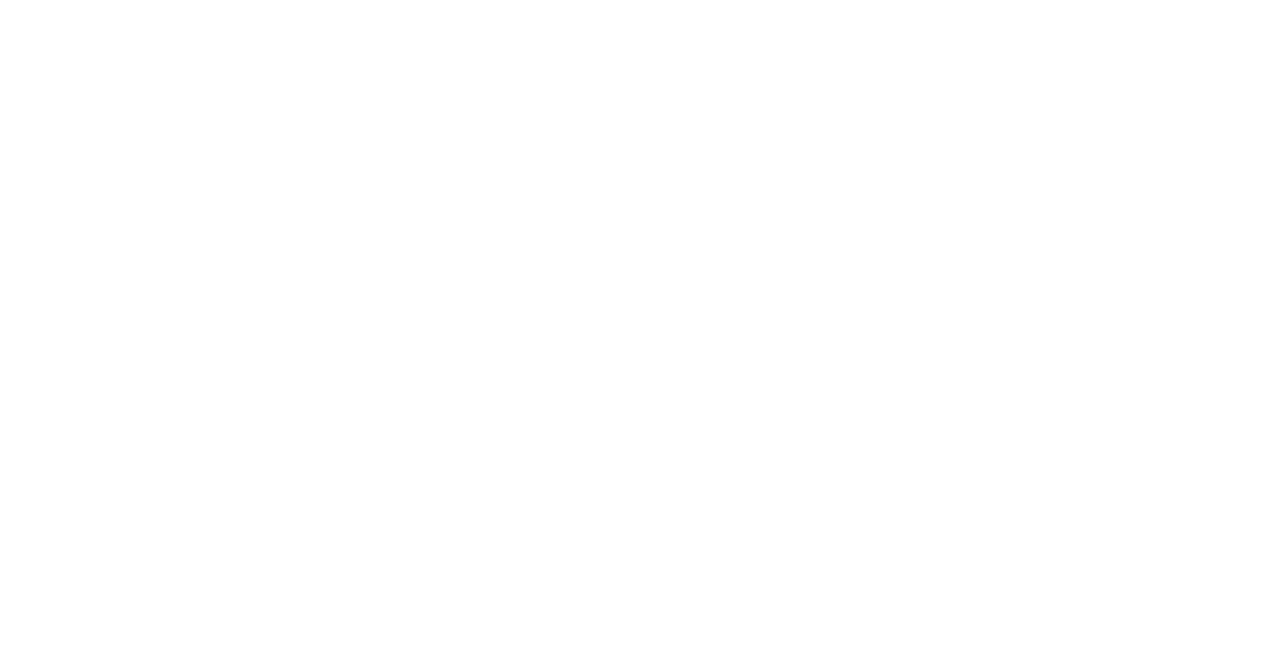
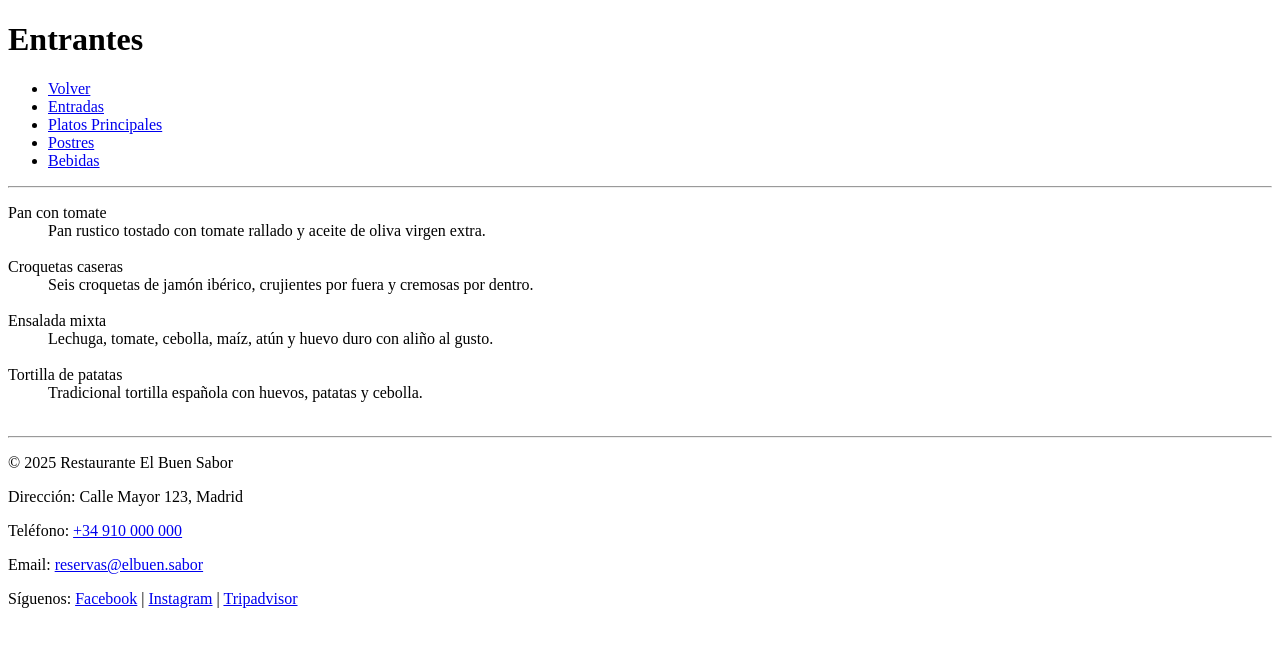
Before and after one commit to erickcl23/Menu_restaurante, a plain HTML site: page Entradas.html in a window 1280 px wide. Drawn offline with Linux system fonts and the light colour scheme.

Commit message:
Terminando estructuras HTML

```diff
--- a/Entradas.html
+++ b/Entradas.html
@@ -6,6 +6,46 @@
     <title>Entradas</title>
 </head>
 <body>
-
+    <header>
+        <h1>Entrantes</h1>
+        <nav>
+            <ul>
+                <li><a href="index.html">Volver</a></li>
+                <li><a href="Entradas.html">Entradas</a></li>
+                <li><a href="Platos_p.html">Platos Principales</a></li>
+                <li><a href="Postres.html">Postres</a></li>
+                <li><a href="Bebidas.html">Bebidas</a></li>
+            </ul>
+        </nav>
+    </header>
+    <hr>
+    <main>
+        <dl>
+            <dt>Pan con tomate</dt>
+            <dd>Pan rustico tostado con tomate rallado y aceite de oliva virgen extra.</dd>
+            <br>
+            <dt>Croquetas caseras</dt>
+            <dd>Seis croquetas de jamón ibérico, crujientes por fuera y cremosas por dentro.</dd>
+            <br>
+            <dt>Ensalada mixta</dt>
+            <dd>Lechuga, tomate, cebolla, maíz, atún y huevo duro con aliño al gusto.</dd>
+            <br>
+            <dt>Tortilla de patatas</dt>
+            <dd>Tradicional tortilla española con huevos, patatas y cebolla.</dd>
+            <br>
+        </dl>
+    </main>
+    <footer>
+        <hr>
+        <p>&copy; 2025 Restaurante El Buen Sabor</p>
+        <p>Dirección: Calle Mayor 123, Madrid</p>
+        <p>Teléfono: <a href="tel:+34910000000">+34 910 000 000</a></p>
+        <p>Email: <a href="mailto:reservas@elbuen.sabor">reservas@elbuen.sabor</a></p>
+        <p>Síguenos:
+          <a href="#">Facebook</a> |
+          <a href="#">Instagram</a> |
+          <a href="#">Tripadvisor</a>
+        </p>
+    </footer>
 </body>
 </html>
```
Also changed, not shown: Bebidas.html (+39 -1 lines), Platos_p.html (+41 -1 lines), Postres.html (+41 -1 lines), index.html (+1 -1 lines).
